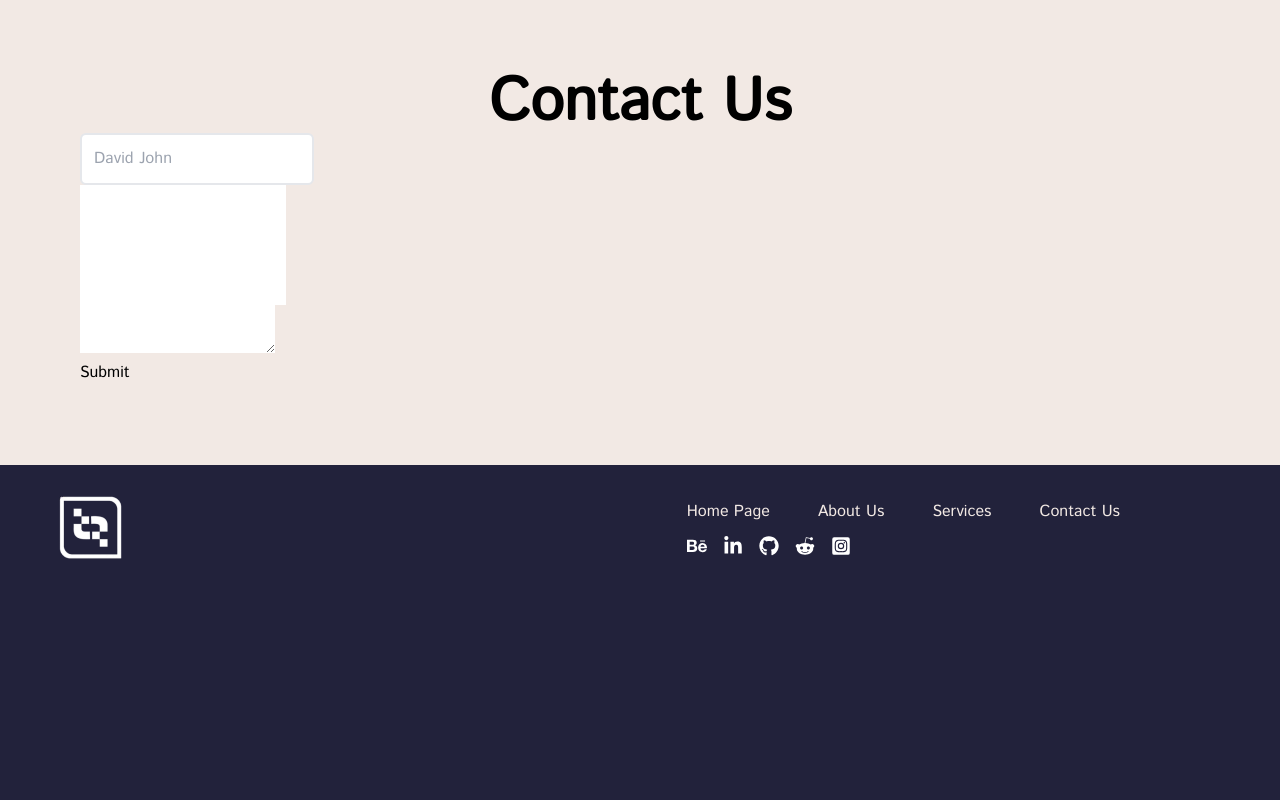
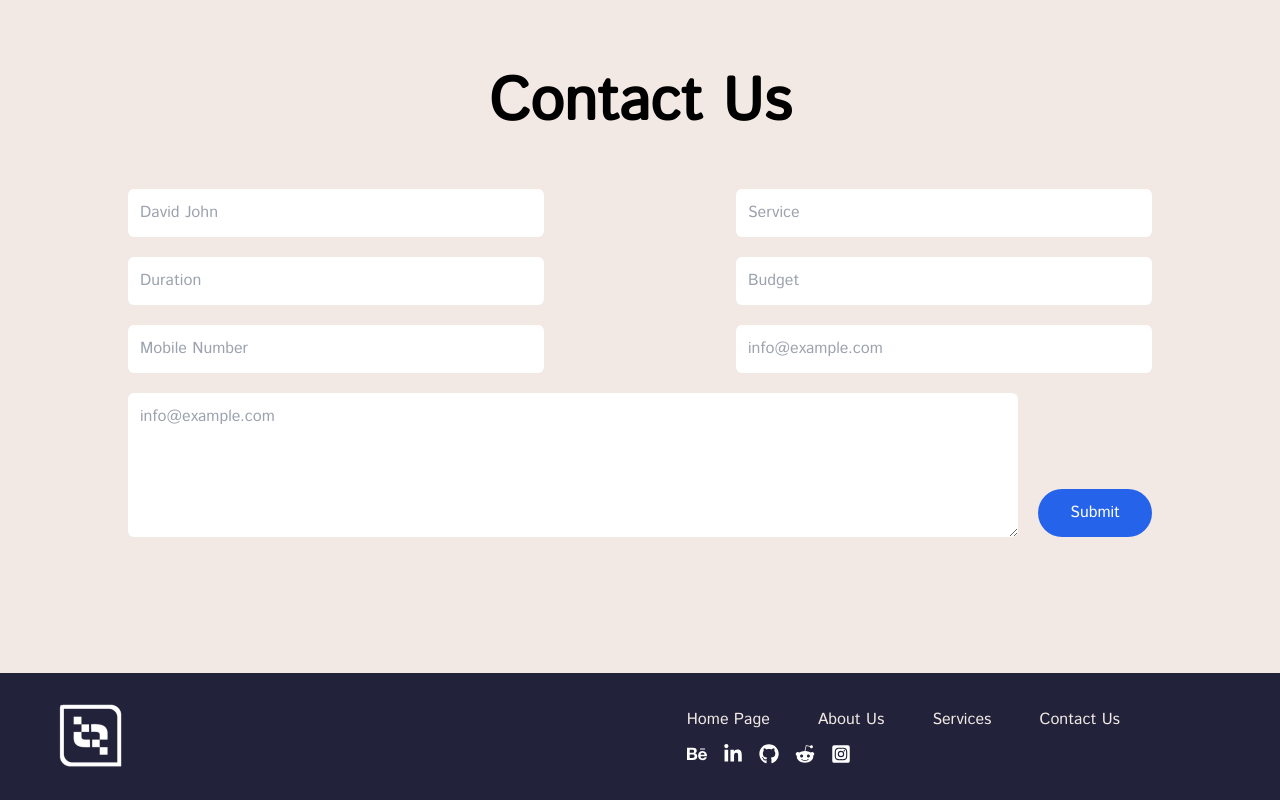
Before and after one commit to talatech/Phase1, a Next.js app: page /about in a window 1280 px wide. Shown: the part 1295-2095 px from the top of the page. Before the commit the page ends 1887 px from the top, so only its background shows below. Built offline with nearby package versions, Linux system fonts and the light colour scheme.

Commit message:
completed about

```diff
--- a/src/app/globals.css
+++ b/src/app/globals.css
@@ -25,3 +25,7 @@ body {
     @apply text-lg;
   }
 }
+
+input{
+  width: 100%;
+}
--- a/src/components/contact/contact.js
+++ b/src/components/contact/contact.js
@@ -88,11 +88,11 @@ export default function Contact() {
   return (
     <div className='flex flex-col bg-[#F2E9E4] p-20'>
       <h2 className='font-bold text-6xl text-center'>Contact Us</h2>
-      <div>
-        <form onSubmit={handleSubmit}>
-          <div>
+      <div className='my-14' >
+        <form onSubmit={handleSubmit} className='flex flex-col gap-5 max-w-5xl' style={{margin: "auto"}}>
+          <div className='flex flex-row justify-between gap-48'>
             <input
-              className='p-3 rounded-md border-2'
+              className='p-3 rounded-md border-[#DFE4EA]'
               type="text"
               id="name"
               name="name"
@@ -101,74 +101,81 @@ export default function Contact() {
               placeholder='David John'
               />
             {errors.name && <div style={{ color: 'red' }}>{errors.name}</div>}
-          </div>
 
-          <div>
             <input
+              className='p-3 rounded-md border-[#DFE4EA]'
               type="text"
               id="service"
               name="service"
               value={formData.service}
               onChange={handleChange}
+              placeholder='Service'
               />
             {errors.service && <div style={{ color: 'red' }}>{errors.service}</div>}
           </div>
-
-          <div>
+          <div className='flex flex-row justify-between gap-48'>
             <input
+              className='p-3 rounded-md border-[#DFE4EA]'
               type="number"
               id="duration"
               name="duration"
               value={formData.duration}
               onChange={handleChange}
+              placeholder='Duration'
               />
             {errors.duration && <div style={{ color: 'red' }}>{errors.duration}</div>}
-          </div>
 
-          <div>
             <input
+              className='p-3 rounded-md border-[#DFE4EA]'
               type="number"
               id="budget"
               name="budget"
               value={formData.budget}
               onChange={handleChange}
+              placeholder='Budget'
               />
             {errors.budget && <div style={{ color: 'red' }}>{errors.budget}</div>}
           </div>
 
-          <div>
+          <div className='flex flex-row justify-between gap-48'>
             <input
+              className='p-3 rounded-md border-[#DFE4EA]'
               type="text"
               id="mobile"
               name="mobile"
               value={formData.mobile}
               onChange={handleChange}
+              placeholder='Mobile Number'
               />
             {errors.mobile && <div style={{ color: 'red' }}>{errors.mobile}</div>}
-          </div>
 
-          <div>
             <input
+              className='p-3 rounded-md border-[#DFE4EA]'
               type="email"
               id="email"
               name="email"
               value={formData.email}
               onChange={handleChange}
+              placeholder='info@example.com'
               />
             {errors.email && <div style={{ color: 'red' }}>{errors.email}</div>}
           </div>
 
-          <div>
+          <div className='flex flex-row gap-5 items-end'>
             <textarea
+              className='p-3 rounded-md border-[#DFE4EA] w-full'
               id="message"
               name="message"
               value={formData.message}
               onChange={handleChange}
+              placeholder='info@example.com'
+              rows={5}
+              cols={100}
               />
             {errors.message && <div style={{ color: 'red' }}>{errors.message}</div>}
+          <button className='flex items-center bg-blue-600 py-3 px-8 text-white rounded-full' type="submit">Submit</button>
           </div>
 
-          <button type="submit">Submit</button>
         </form>
 
       </div>
```
Lines whose indentation alone changed are shown as unchanged.
